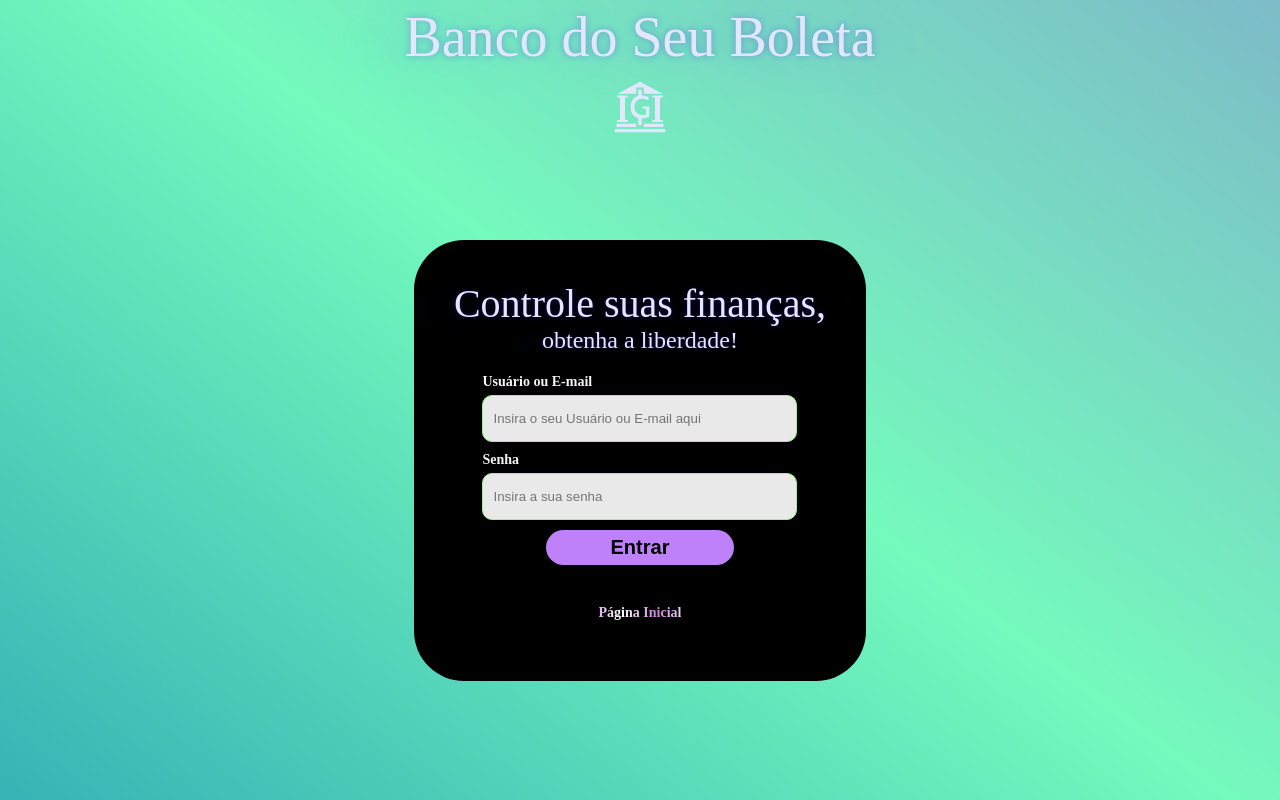
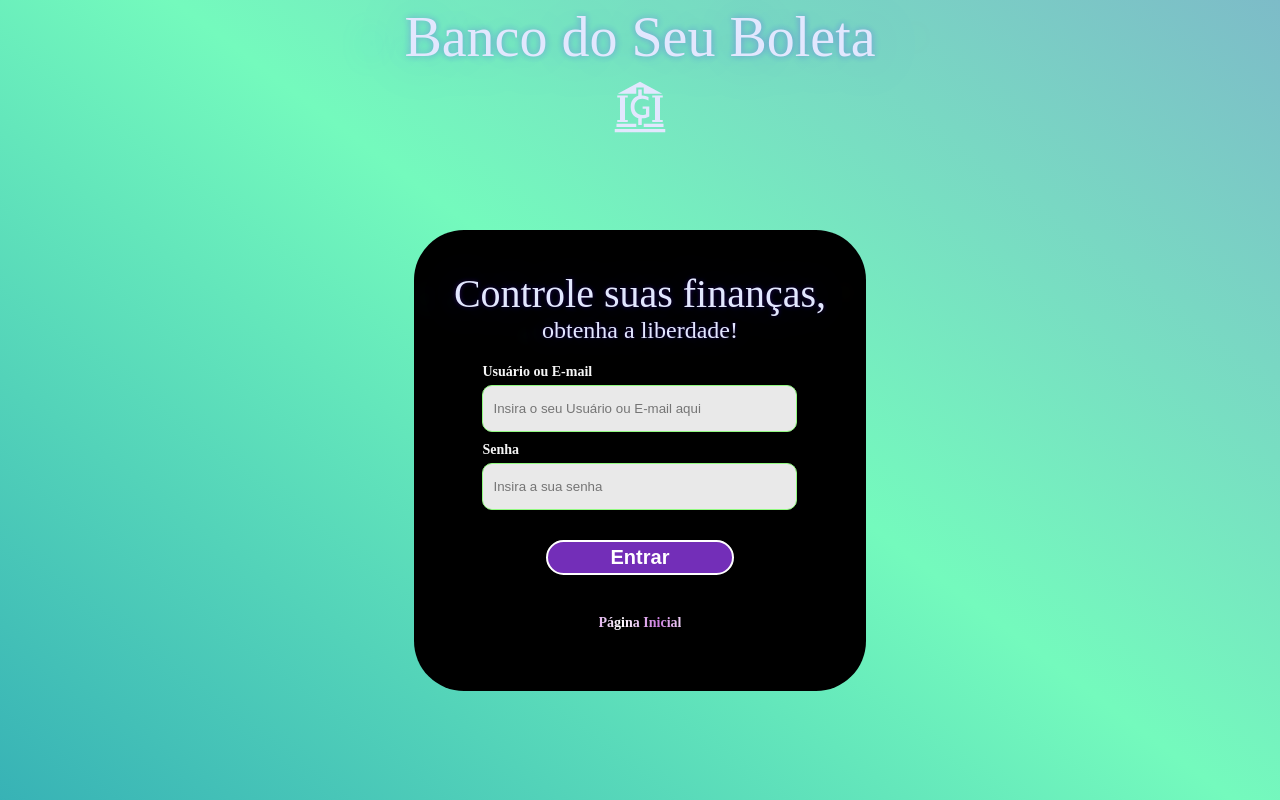
Before and after one commit to devbpatriciocosta/BancoBoleto, a Next.js app: page /loginPage in a window 1280 px wide. Built offline with nearby package versions, Linux system fonts and the light colour scheme; a web font is replaced by a local one.

Commit message:
Adjustments on front end

```diff
--- a/src/components/header/Header.jsx
+++ b/src/components/header/Header.jsx
@@ -77,6 +77,10 @@ const TitleHeader = styled.div`
 const StyledLogout = styled.a`
   cursor: pointer;
   font-size: 12px;
+  background-color: hsla(620, 100%, 50%, 0.5);
+  border: 2px solid white;
+  border-radius: 10px;
+  padding: 10px;
 `
 
 export default function Header({ username }) {
--- a/src/components/layout/cards/LoginCard.jsx
+++ b/src/components/layout/cards/LoginCard.jsx
@@ -95,15 +95,17 @@ const Button = styled.button`
   cursor: pointer;
   width: 188px;
   height: 35px;
+  border: 2px solid white;
   border-radius: 20px;
-  background-color: #bf81f9;
+  background-color: hsla(630, 60%, 50%, 0.9);
+  color: white;
   display: flex;
   align-items: center;
   justify-content: center;
   transition: 0.3s ease-in-out;
   font-size: 20px;
   font-weight: bold;
-  border: none;
+  margin-top: 20px;
 
   ${(props) => !props.disabled && 'cursor: pointer'}
 
--- a/src/components/layout/cards/SignInCard.jsx
+++ b/src/components/layout/cards/SignInCard.jsx
@@ -95,15 +95,17 @@ const Button = styled.button`
   cursor: pointer;
   width: 188px;
   height: 35px;
+  border: 2px solid white;
   border-radius: 20px;
-  background-color: #bf81f9;
+  background-color: hsla(630, 60%, 50%, 0.9);
+  color: white;
   display: flex;
   align-items: center;
   justify-content: center;
   transition: 0.3s ease-in-out;
   font-size: 20px;
   font-weight: bold;
-  border: none;
+  margin-top: 20px;
 
   ${(props) => !props.disabled && 'cursor: pointer'}
 
```
